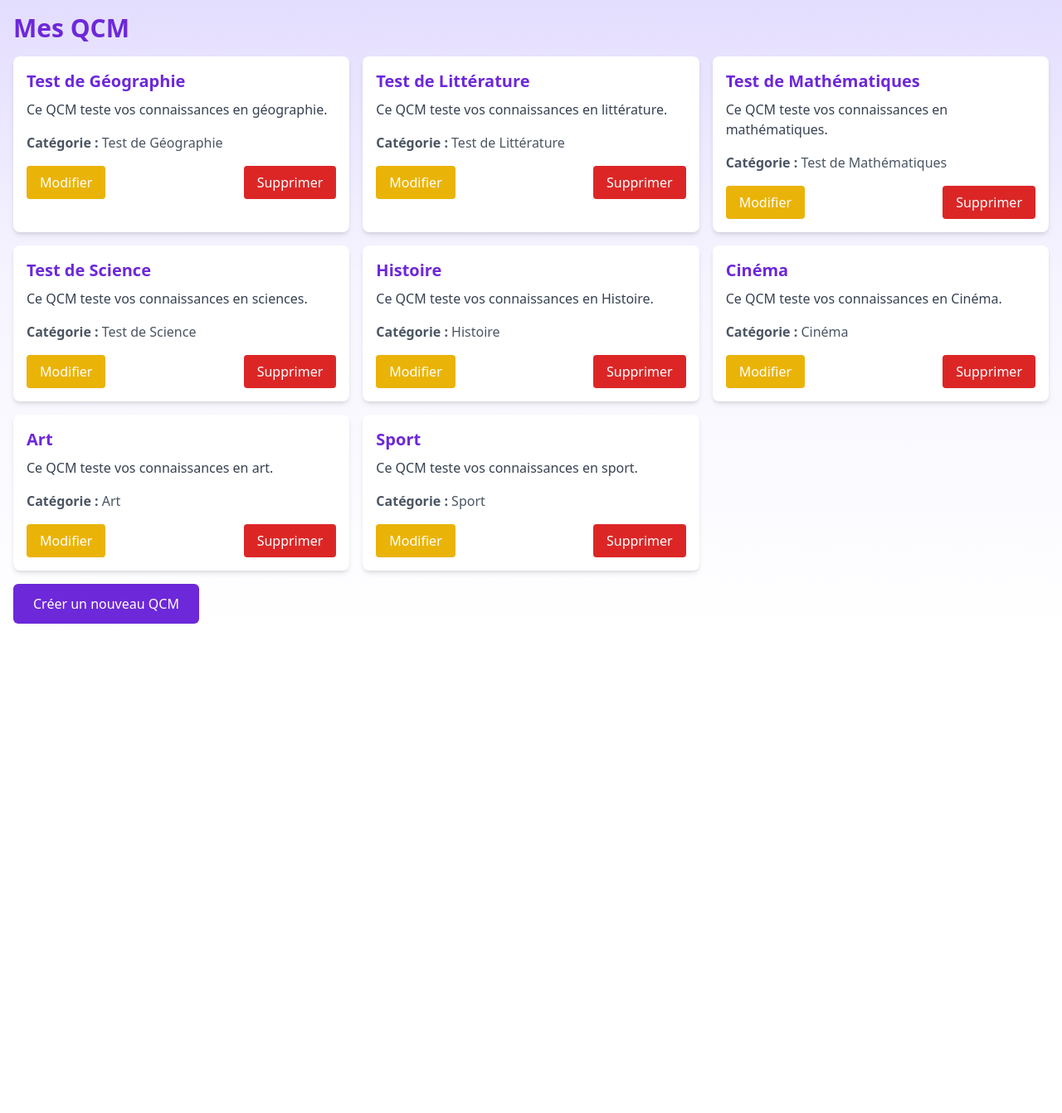
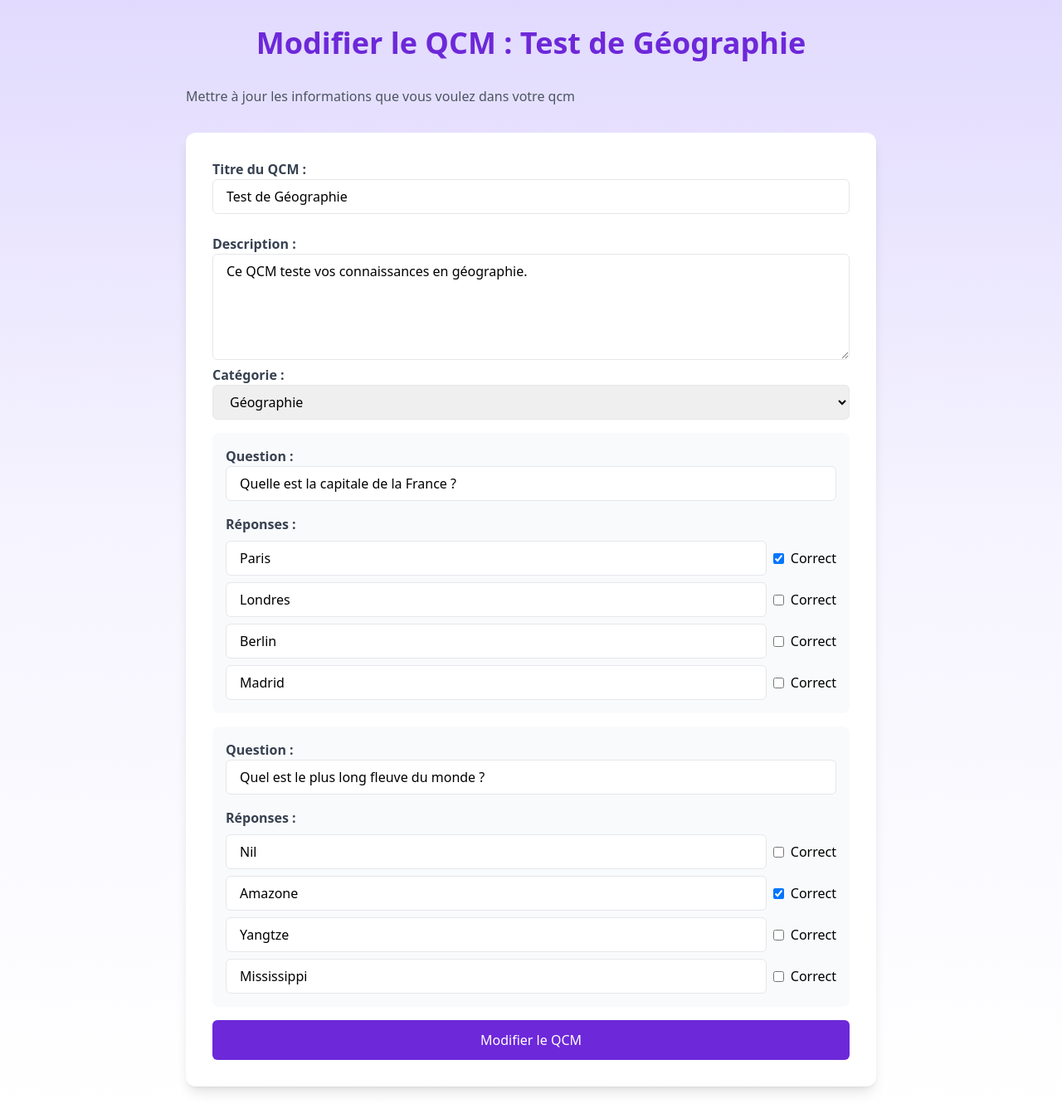
Before and after one commit to amanigharbi/projet_qcm, a PHP site: page /QCMProject/views/modifyqcm.php?id=1 in a window 1280 px wide. Shown: the part 98-1440 px from the top of the page at 83% size. Before the commit the page ends 850 px from the top, so only its background shows below. Run offline with PHP 8.4, Linux system fonts and the light colour scheme; the visitor is signed in with stand-in values (Sample User, id 1); data comes from the database, SQL or seed files in the repository; some libraries are stand-ins or nearby versions.

Commit message:
ajouter la possibilité de modifier un qcm

```diff
--- a/controllers/QuizController.php
+++ b/controllers/QuizController.php
@@ -80,4 +80,18 @@ class QuizController
         $stmt->execute([$reponse_id]);
         return $stmt->fetchColumn();
     }
+    public function modifyQcm($qcm_id, $title, $description, $questions, $cat_id)
+    {
+        // Met à jour le titre et la description du QCM
+        $this->quiz->updateQcm($qcm_id, $title, $description, $cat_id);
+
+        // Met à jour les questions et leurs réponses
+        foreach ($questions as $question) {
+            $this->quiz->updateQuestion($question['id'], $question['texte_question']);
+
+            foreach ($question['reponses'] as $reponse) {
+                $this->quiz->updateReponse($reponse['id'], $reponse['texte_reponse'], $reponse['est_correcte']);
+            }
+        }
+    }
 }
--- a/models/Quiz.php
+++ b/models/Quiz.php
@@ -90,4 +90,31 @@ class Quiz
         $stmt = $this->pdo->prepare("INSERT INTO qcm (title, description, creator_id) VALUES (?, ?, ?)");
         return $stmt->execute([$title, $description, $creatorId]);
     }
+    public function updateQcm($qcm_id, $title, $description, $cat_id)
+    {
+        $stmt = $this->pdo->prepare("UPDATE qcm SET titre = ?, description = ?, categorie_id = ? WHERE id = ?");
+        return $stmt->execute([$title, $description, $cat_id, $qcm_id]);
+    }
+
+    public function updateQuestion($question_id, $texte_question)
+    {
+        $stmt = $this->pdo->prepare("UPDATE questions SET texte_question = ? WHERE id = ?");
+        return $stmt->execute([$texte_question, $question_id]);
+    }
+
+    public function updateReponse($reponse_id, $texte_reponse, $est_correcte)
+    {
+        $stmt = $this->pdo->prepare("UPDATE reponses_utilisateur SET texte_reponse = ?, est_correcte = ? WHERE id = ?");
+        return $stmt->execute([$texte_reponse, $est_correcte, $reponse_id]);
+    }
+    public function getTagsByQcmId($qcm_id)
+    {
+        $query = "SELECT t.nom FROM tags t
+                  INNER JOIN qcm_tags qt ON t.id = qt.tag_id
+                  WHERE qt.qcm_id = :qcm_id";
+        $stmt = $this->pdo->prepare($query);
+        $stmt->bindParam(':qcm_id', $qcm_id, PDO::PARAM_INT);
+        $stmt->execute();
+        return $stmt->fetchAll(PDO::FETCH_ASSOC);
+    }
 }
--- a/views/about.php
+++ b/views/about.php
@@ -39,7 +39,7 @@ session_start();
     </style>
 </head>
 
-<body class="bg-gray-100">
+<body>
     <?php include 'menu.php'; ?>
 
     <!-- Navbar conditionnelle -->
--- a/views/modifyqcm.php
+++ b/views/modifyqcm.php
@@ -1,33 +1,60 @@
 <?php
 session_start();
-ini_set('display_errors', 1);
-ini_set('display_startup_errors', 1);
-error_reporting(E_ALL);
+require_once '../controllers/QuizController.php';
+require_once '../models/Quiz.php';
 
-require_once __DIR__ . '/../bdd/Database.php';
+// Vérifier si l'utilisateur est connecté
 if (!isset($_SESSION['user_id'])) {
-    header("Location: login.php");
-    exit;
+    header('Location: login.php');
+    exit();
 }
 
-$database = new Database();
-$pdo = $database->conn;
-$userId = $_SESSION['user_id'];
+$quizController = new QuizController();
+$quizModel = new Quiz();
 
-if (isset($_GET['delete'])) {
-    $qcmId = $_GET['delete'];
-    $stmt = $pdo->prepare("DELETE FROM qcm WHERE id = ? AND createur_id = ?");
-    if ($stmt->execute([$qcmId, $userId])) {
-        header("Location: myqcm.php?status=success&message=QCM supprimé avec succès.");
-    } else {
-        header("Location: myqcm.php?status=error&message=Erreur lors de la suppression du QCM.");
-    }
-    exit;
+$qcm_id = $_GET['id'] ?? null;
+
+if (!$qcm_id) {
+    die("ID du QCM non fourni !");
 }
 
-$stmt = $pdo->prepare("SELECT * FROM qcm WHERE createur_id = ?");
-$stmt->execute([$userId]);
-$qcms = $stmt->fetchAll(PDO::FETCH_ASSOC);
+// Récupérer les informations du QCM
+$qcm = $quizModel->getById($qcm_id);
+$questions = $quizModel->getQuestionsByQcmId($qcm_id);
+$availableCateg = $quizModel->getAllCategories();
+
+
+if ($_SERVER['REQUEST_METHOD'] === 'POST') {
+    $title = $_POST['title'];
+    $description = $_POST['description'];
+    $questionsData = [];
+
+    foreach ($_POST['questions'] as $question_id => $question_text) {
+        $question = [
+            'id' => $question_id,
+            'texte_question' => $question_text,
+            'reponses' => []
+        ];
+
+        foreach ($_POST['reponses'][$question_id] as $reponse_id => $reponse_text) {
+            $isCorrect = isset($_POST['correct'][$reponse_id]) ? 1 : 0;
+            $question['reponses'][] = [
+                'id' => $reponse_id,
+                'texte_reponse' => $reponse_text,
+                'est_correcte' => $isCorrect
+            ];
+        }
+
+        $questionsData[] = $question;
+    }
+
+    // Met à jour le QCM avec ses questions et réponses
+    $quizController->modifyQcm($qcm_id, $title, $description, $questionsData, $_POST['categorie']);
+
+    // Redirection après la mise à jour
+    header("Location: Myqcm.php");
+    exit();
+}
 ?>
 
 <!DOCTYPE html>
@@ -36,8 +63,9 @@ $qcms = $stmt->fetchAll(PDO::FETCH_ASSOC);
 <head>
     <meta charset="UTF-8">
     <meta name="viewport" content="width=device-width, initial-scale=1.0">
-    <title>Mes QCM</title>
+    <title>Modifier un QCM</title>
     <script src="https://cdn.tailwindcss.com"></script>
+    <link rel="stylesheet" href="assets/styles.css">
     <style>
         body {
             background: linear-gradient(to bottom, rgba(195, 181, 253, 0.55), rgba(237, 233, 254, 0.5), rgba(255, 255, 255, 1));
@@ -74,27 +102,67 @@ $qcms = $stmt->fetchAll(PDO::FETCH_ASSOC);
             </div>
         <?php endif; ?>
     </nav>
-    <div class="container mx-auto p-4">
-        <h2 class="text-3xl font-semibold text-violet-700 mb-4">Mes QCM</h2>
-        <?php if (empty($qcms)): ?>
-            <p class="text-gray-700">Vous n'avez encore créé aucun QCM.</p>
-        <?php else: ?>
-            <div class="grid grid-cols-1 md:grid-cols-2 lg:grid-cols-3 gap-4">
-                <?php foreach ($qcms as $quiz): ?>
-                    <div class="bg-white p-4 rounded-lg shadow-md">
-                        <h3 class="text-xl font-semibold text-violet-700 mb-2"><?php echo htmlspecialchars($quiz['titre']); ?></h3>
-                        <p class="text-gray-700 mb-4"><?php echo htmlspecialchars($quiz['description']); ?></p>
-                        <p class="text-gray-600 mb-4"><strong>Catégorie :</strong> <?php echo htmlspecialchars($quiz['titre']); ?></p>
-                        <div class="flex justify-between">
-                            <a href="modifyqcm.php?id=<?php echo $quiz['id']; ?>" class="bg-yellow-500 text-white px-4 py-2 rounded">Modifier</a>
-                            <a href="deleteqcm.php?id=<?php echo $quiz['id']; ?>" class="bg-red-600 text-white px-4 py-2 rounded" onclick="return confirm('Êtes-vous sûr de vouloir supprimer ce QCM ?');">Supprimer</a>
+
+    <div class="container mx-auto p-4 lg:p-8 max-w-4xl">
+        <div class="mb-8">
+
+            <h2 class="text-3xl lg:text-4xl font-bold text-violet-700 mb-2 text-center">Modifier le QCM : <?= htmlspecialchars($qcm['titre']) ?></h2>
+            <br>
+            <p class="text-gray-600">Mettre à jour les informations que vous voulez dans votre qcm </p>
+
+        </div>
+        <form action="" method="POST" class="space-y-6 bg-white p-6 lg:p-8 rounded-xl shadow-lg">
+            <div class="mb-4">
+                <label class="block text-gray-700 font-bold">Titre du QCM :</label>
+                <input type="text" name="title" value="<?= htmlspecialchars($qcm['titre']) ?>" required
+                    class="w-full px-4 py-2 border rounded-md">
+            </div>
+
+            <div class="mb-4">
+                <label class="block text-gray-700 font-bold">Description :</label>
+                <textarea name="description" required class="w-full px-4 py-2 border rounded-md h-32"><?= htmlspecialchars($qcm['description']) ?></textarea>
+                <div class="mb-4">
+                    <label class="block text-gray-700 font-bold">Catégorie :</label>
+                    <select name="categorie" class="w-full px-4 py-2 border rounded-md">
+                        <?php foreach ($availableCateg as $categorie): ?>
+                            <option value="<?= $categorie['id'] ?>" <?= ($qcm['categorie_id'] == $categorie['id']) ? 'selected' : '' ?>>
+                                <?= htmlspecialchars($categorie['nom']) ?>
+                            </option>
+                        <?php endforeach; ?>
+                    </select>
+
+                </div>
+
+                <div id="questionSections">
+                    <?php foreach ($questions as $index => $question): ?>
+                        <div class="bg-gray-50 p-4 rounded-lg mb-4">
+                            <label class="block text-gray-700 font-bold">Question :</label>
+                            <input type="text" name="questions[<?= $question['id'] ?>]" value="<?= htmlspecialchars($question['texte_question']) ?>"
+                                class="w-full px-4 py-2 border rounded-md">
+
+                            <div class="mt-4">
+                                <label class="block text-gray-700 font-bold">Réponses :</label>
+                                <?php $reponses = $quizModel->getReponses($question['id']); ?>
+                                <?php foreach ($reponses as $reponse): ?>
+                                    <div class="flex items-center gap-2 mt-2">
+                                        <input type="text" name="reponses[<?= $question['id'] ?>][<?= $reponse['id'] ?>]"
+                                            value="<?= htmlspecialchars($reponse['texte_reponse']) ?>"
+                                            class="w-full px-4 py-2 border rounded-md">
+                                        <input type="checkbox" name="correct[<?= $reponse['id'] ?>]" <?= $reponse['est_correcte'] ? 'checked' : '' ?>>
+                                        <span>Correct</span>
+                                    </div>
+                                <?php endforeach; ?>
+                            </div>
                         </div>
-                    </div>
-                <?php endforeach; ?>
-            </div>
-        <?php endif; ?>
-        <button onclick="window.location.href='addqcm.php'" class="mt-4 bg-violet-700 text-white px-6 py-3 rounded-md">Créer un nouveau QCM</button>
+                    <?php endforeach; ?>
+                </div>
+
+                <button type="submit" class="w-full bg-violet-700 text-white px-6 py-3 rounded-md hover:bg-violet-600 transition-colors">
+                    Modifier le QCM
+                </button>
+        </form>
     </div>
+
 </body>
 
 </html>
```
